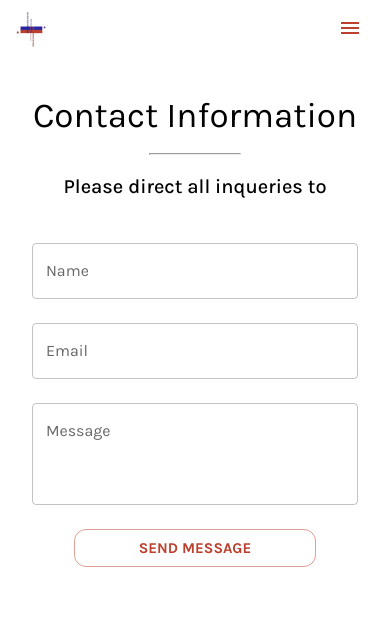
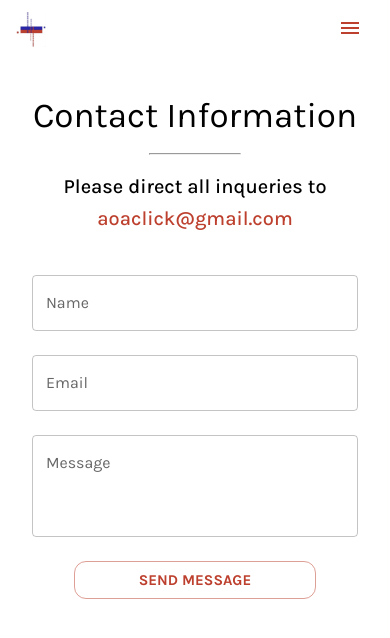
Before and after one commit to AlfredoMora06/AmaziaThompsonArt, a React (Create React App) app: page /0/contact in a window 390 px wide. Shown: the top 638 px of the page. Built offline with nearby package versions, Linux system fonts and the light colour scheme.

Commit message:
adding small mobile edits (#8)
Co-authored-by: Alfredo Morales <alfredomorales@Alfredos-MBP.lan>

```diff
--- a/src/views/Contact.tsx
+++ b/src/views/Contact.tsx
@@ -26,6 +26,19 @@ export default function Contact():JSX.Element {
                 <Grid item xs={12} mt={1}>
                   <Typography variant="h6" align="center">Please direct all inqueries to</Typography>
                 </Grid>
+                <Grid item xs={12} >
+                  <Typography
+                    variant="h6"
+                    align="center"
+                    color={'primary'}
+                    onClick={() =>
+                      window.open('mailto:aoaclick@gmail.com?subject=Subject&body=Body%20goes%20here')
+                    }
+                    sx={{ cursor: "pointer", "&:hover": {color: 'blue' }}}
+                  >
+                    aoaclick@gmail.com
+                  </Typography>
+                </Grid>
               </Grid>
             </Container>
 
--- a/src/views/Minimalism.tsx
+++ b/src/views/Minimalism.tsx
@@ -1,4 +1,4 @@
-import { Container, Grid, Typography } from "@mui/material"
+import { Container, Grid, Typography, useTheme, useMediaQuery } from "@mui/material"
 import Carousel from 'react-material-ui-carousel'
 
 import Navbar from "../components/Navbar"
@@ -7,6 +7,9 @@ import { MinimalismImages } from "../utils/MinimalismImages"
 
 
 export default function Minimalism():JSX.Element {
+  const theme = useTheme()
+  const isMobile = useMediaQuery(theme.breakpoints.down("md"))
+
   return (
     <>
       <div>
@@ -59,8 +62,8 @@ export default function Minimalism():JSX.Element {
                             style={{
                               width: "100%",
                               borderRadius: 50,
-                              minHeight: 455,
-                              maxHeight: 500,
+                              minHeight: isMobile ? 400 : 455,
+                              maxHeight: isMobile ? 425 : 500,
                               objectFit: "contain",
                             }}
                           />
```
